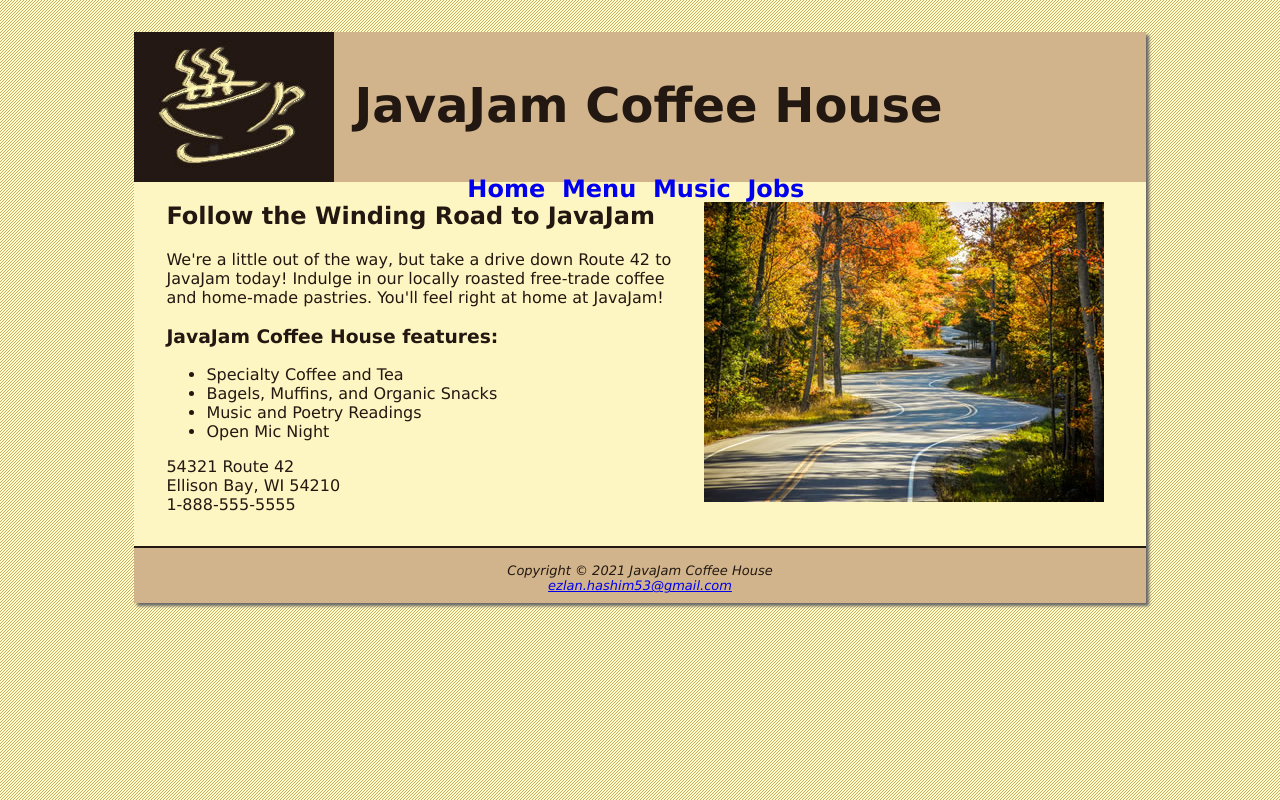
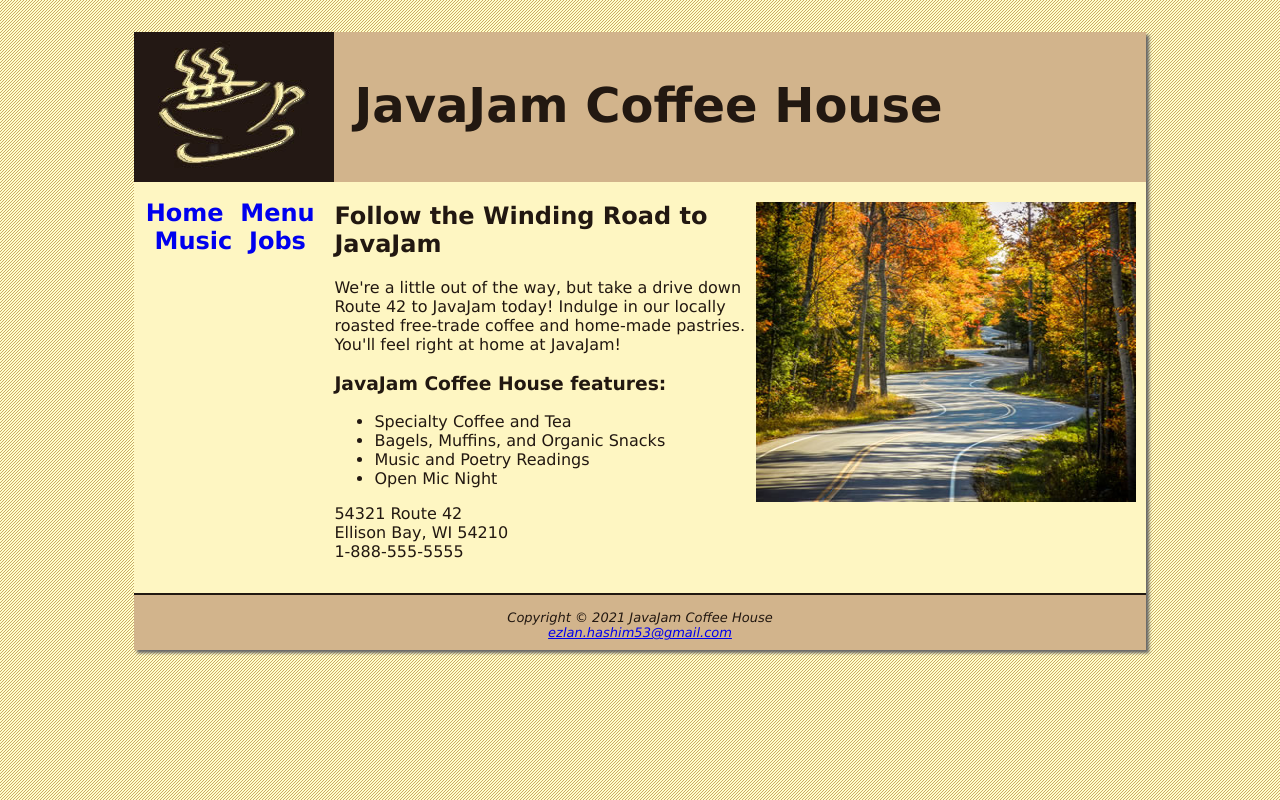
Before and after one commit to ezzylan/JavaJam-Website, a PHP site: page / in a window 1280 px wide. Run offline with PHP 8.4, Linux system fonts and the light colour scheme.

Commit message:
edited css

```diff
--- a/index.html
+++ b/index.html
@@ -15,10 +15,12 @@
             <h1>JavaJam Coffee House</h1>
 
             <nav>
-                <a href="index.html"><strong>Home&nbsp;</strong></a>
-                <a href="menu.html"><strong>Menu&nbsp;</strong></a>
-                <a href="music.html"><strong>Music&nbsp;</strong></a>
-                <a href="jobs.html"><strong>Jobs&nbsp;</strong></a>
+                <ul>
+                    <a href="index.html"><strong>Home&nbsp;</strong></a>
+                    <a href="menu.html"><strong>Menu&nbsp;</strong></a>
+                    <a href="music.html"><strong>Music&nbsp;</strong></a>
+                    <a href="jobs.html"><strong>Jobs&nbsp;</strong></a>
+                </ul>
             </nav>
         </header>
 
--- a/javajam.css
+++ b/javajam.css
@@ -1,3 +1,14 @@
+* {
+  box-sizing: border-box;
+}
+
+header,
+nav,
+main,
+footer {
+  display: block;
+}
+
 body {
   background-color: #fcebb6;
   color: #221811;
@@ -27,6 +38,13 @@ nav {
   font-weight: bold;
   font-size: 1.5em;
   padding-top: 10px;
+  float: left;
+  width: 200px;
+}
+
+nav ul {
+  list-style-type: none;
+  padding-left: 0;
 }
 
 nav a {
@@ -34,10 +52,9 @@ nav a {
 }
 
 main {
-  padding-left: 2em;
-  padding-right: 2em;
-  padding-bottom: 2em;
-  display: block;
+  padding: 0 0 2em 0;
+  margin-left: 200px;
+  background-color: #fef6c2;
 }
 
 footer {
```
Also changed, not shown: jobs.html (+6 -4 lines), menu.html (+6 -4 lines), music.html (+6 -4 lines).
